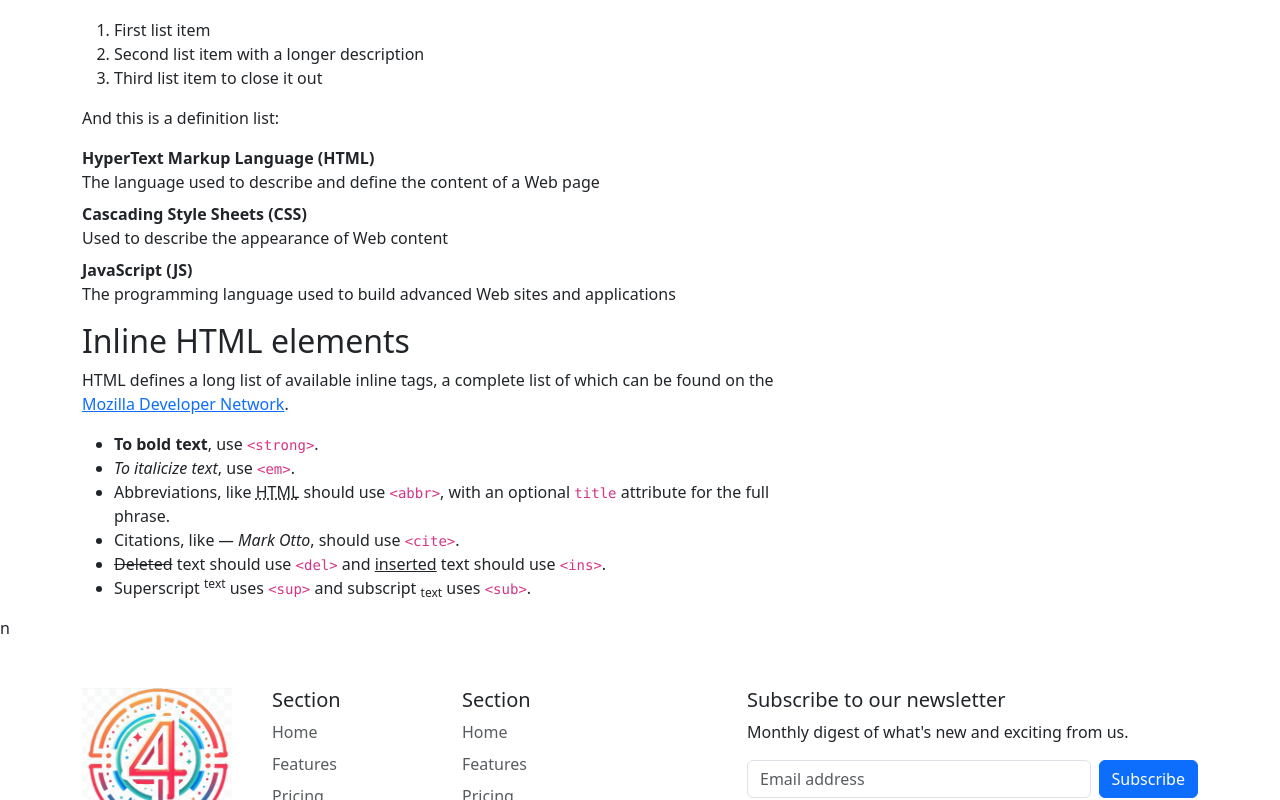
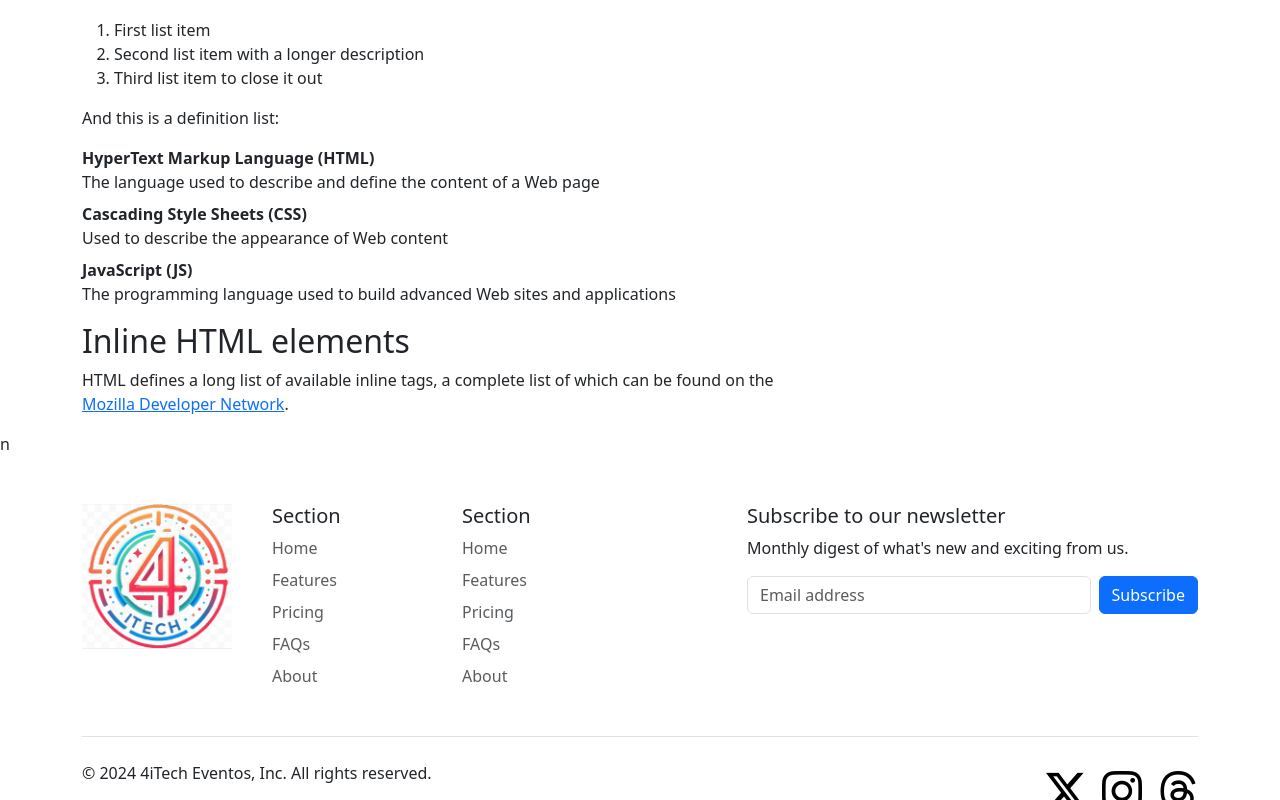
Before and after one commit to angelmaria/4ITECH, an Angular app: page /home in a window 1280 px wide. Shown: the part 1506-2306 px from the top of the page. Built offline with nearby package versions, Linux system fonts and the light colour scheme.

Commit message:
commit home johana

```diff
--- a/src/app/home/home.component.html
+++ b/src/app/home/home.component.html
@@ -36,7 +36,7 @@ class="container">
             <p class="mb-auto">Desarrollo de código Java Global</p>
             <a href="#" class="icon-link gap-1 icon-link-hover stretched-link">
               Continue reading
-              <svg class="bi"><use xlink:href="#chevron-right"/></svg>
+              <svg class="bi"><use xlink:href=""/></svg>
             </a>
           </div>
           <div class="col-auto d-none d-lg-block">
@@ -89,14 +89,6 @@ class="container">
           </dl>
           <h2>Inline HTML elements</h2>
           <p>HTML defines a long list of available inline tags, a complete list of which can be found on the <a href="https://developer.mozilla.org/en-US/docs/Web/HTML/Element">Mozilla Developer Network</a>.</p>
-          <ul>
-            <li><strong>To bold text</strong>, use <code class="language-plaintext highlighter-rouge">&lt;strong&gt;</code>.</li>
-            <li><em>To italicize text</em>, use <code class="language-plaintext highlighter-rouge">&lt;em&gt;</code>.</li>
-            <li>Abbreviations, like <abbr title="HyperText Markup Language">HTML</abbr> should use <code class="language-plaintext highlighter-rouge">&lt;abbr&gt;</code>, with an optional <code class="language-plaintext highlighter-rouge">title</code> attribute for the full phrase.</li>
-            <li>Citations, like <cite>— Mark Otto</cite>, should use <code class="language-plaintext highlighter-rouge">&lt;cite&gt;</code>.</li>
-            <li><del>Deleted</del> text should use <code class="language-plaintext highlighter-rouge">&lt;del&gt;</code> and <ins>inserted</ins> text should use <code class="language-plaintext highlighter-rouge">&lt;ins&gt;</code>.</li>
-            <li>Superscript <sup>text</sup> uses <code class="language-plaintext highlighter-rouge">&lt;sup&gt;</code> and subscript <sub>text</sub> uses <code class="language-plaintext highlighter-rouge">&lt;sub&gt;</code>.</li>
-          </ul>
 
         </article>
 
```
